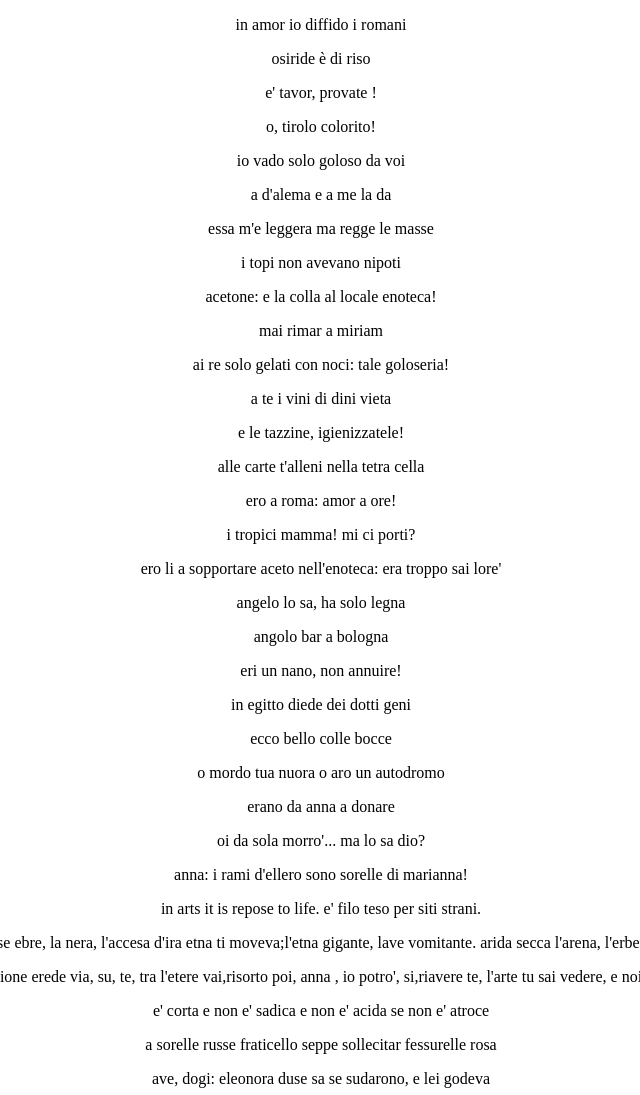
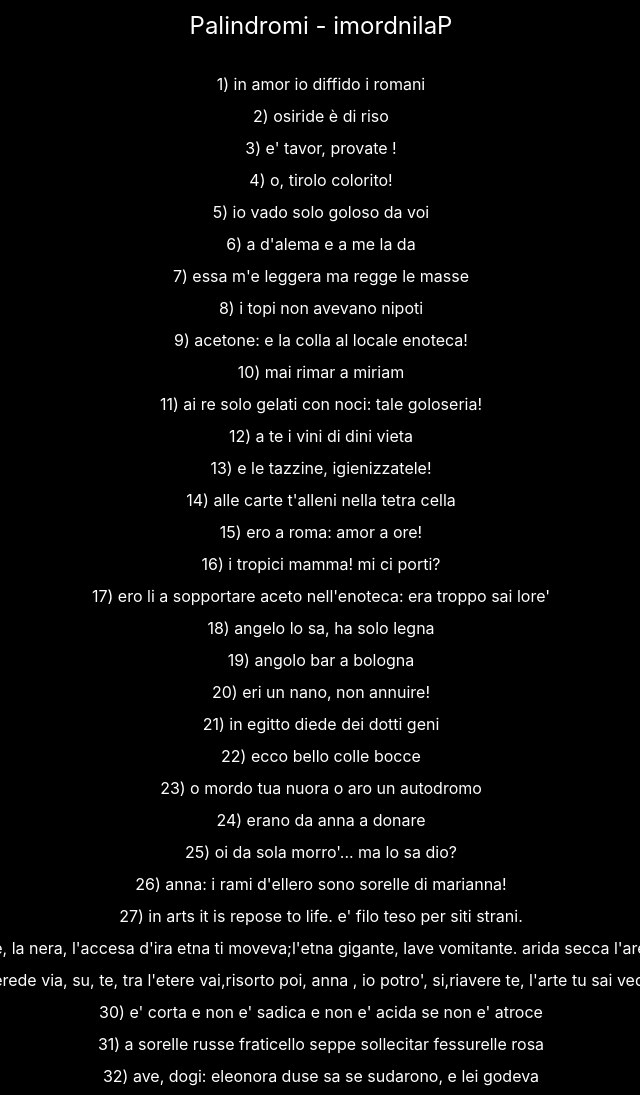
Before and after one commit to alsd4git/palindromi, a plain HTML site: page index.html in a window 1280 px wide. Shown: the top 1095 px of the page, without its empty margins (319-959 px from the left). Drawn offline with nearby package versions, Linux system fonts and the light colour scheme.

Commit message:
little improvements to the page, black theme, added line numbers, added bootstrap

```diff
--- a/index.html
+++ b/index.html
@@ -2,37 +2,55 @@
 
 <head>
     <script src="https://ajax.googleapis.com/ajax/libs/jquery/3.4.1/jquery.min.js"></script>
-    <!-- <script src="https://stackpath.bootstrapcdn.com/bootstrap/4.3.1/js/bootstrap.bundle.min.js"></script> -->
+    <link rel="stylesheet" href="https://stackpath.bootstrapcdn.com/bootstrap/4.3.1/css/bootstrap.min.css" integrity="sha384-ggOyR0iXCbMQv3Xipma34MD+dH/1fQ784/j6cY/iJTQUOhcWr7x9JvoRxT2MZw1T" crossorigin="anonymous">
+    <meta charset="UTF-8" />
+    <meta name="viewport" content="width=device-width, initial-scale=1.0" />
     <title>Palindromi - git</title>
+
+    <style>
+        body {
+            background-color: black;
+        }
+
+        .palindrome-line {
+            color: white;
+        }
+
+        .title {
+            color: white;
+            font-size: x-large;
+        }
+    </style>
+
 </head>
 
 <body>
-    <div class="lista-palindormi" style="text-align: center;">
-
+    <div class="title text-center pt-2">Palindromi - imordnilaP</div>
+    <br>
+    <div class="lista-palindormi text-center">
     </div>
-
 </body>
 
 <script>
-    $(function () {
-        console.log("ready!");
-
+    $(function() {
         $.ajax({
             async: true,
             url: 'data.txt',
             dataType: 'text',
-            success: function (data) {
+            success: function(data) {
                 processData(data);
             }
         });
+
+        // processData("1,2,3\nciao\nboh\nprova"); // for testing purpose only
     });
 
     function processData(data) {
         arrayOfLines = data.split("\n");
-        // console.log(arrayOfLines.length);
+        i = 0;
         arrayOfLines.forEach(element => {
-            // console.log(element);
-            $(".lista-palindormi").append("<p>" + element + "</p>");
+            $(".lista-palindormi").append("<div class='palindrome-line py-1'>" + (++i) + ") " + element +
+                "</div>");
         });
     }
 </script>
```
